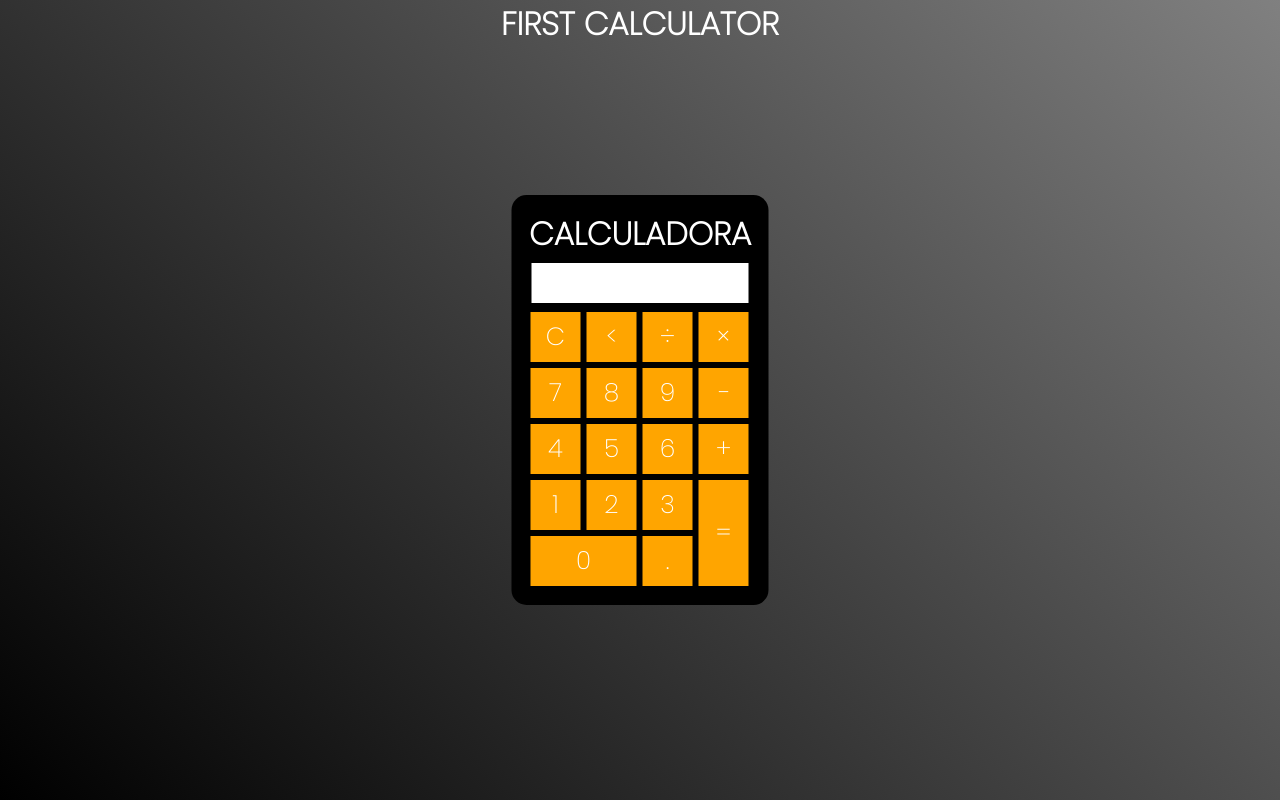
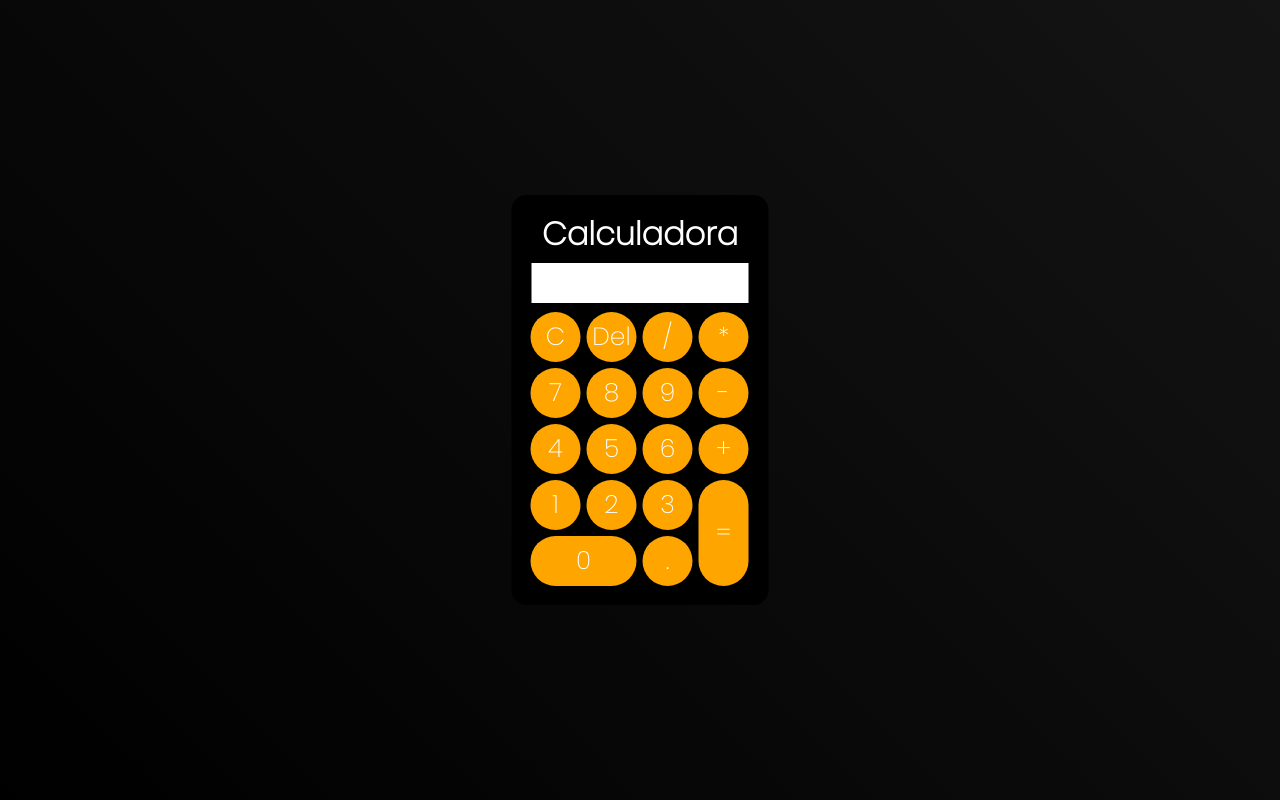
Before and after one commit to l4raujo/calculadora, a plain HTML site: page calculadora.html in a window 1280 px wide. Drawn offline with Linux system fonts and the light colour scheme.

Commit message:
Add files via upload

```diff
--- a/calculadora.html
+++ b/calculadora.html
@@ -8,38 +8,37 @@
 </head>
 <body>
     <div class="fundo">
-        <h1>FIRST CALCULATOR</h1>
         <div class="calculadora">
-            <h1>CALCULADORA</h1>
+            <h1>Calculadora</h1>
             <p id="result"></p>
             <table>
                 <tr>
-                    <td><button class="botao">C</button></td>
-                    <td><button class="botao"><</button></td>
-                    <td><button class="botao">&divide;</button></td>
-                    <td><button class="botao">&times;</button></td>
+                    <td><button class="botao" onclick="clean()">C</button></td>
+                    <td><button class="botao" onclick="back()">Del</button></td>
+                    <td><button class="botao" onclick="insert('/')">/</button></td>
+                    <td><button class="botao" onclick="insert('*')">*</button></td>
                 </tr>
                 <tr>
                     <td><button class="botao" onclick="insert('7')">7</button></td>
                     <td><button class="botao" onclick="insert('8')">8</button></td>
                     <td><button class="botao" onclick="insert('9')">9</button></td>
-                    <td><button class="botao">&minus;</button></td>
+                    <td><button class="botao" onclick="insert('-')">-</button></td>
                 </tr>
                 <tr>
                     <td><button class="botao" onclick="insert('4')">4</button></td>
                     <td><button class="botao" onclick="insert('5')">5</button></td>
                     <td><button class="botao" onclick="insert('6')">6</button></td>
-                    <td><button class="botao">&plus;</button></td>
+                    <td><button class="botao" onclick="insert('+')">+</button></td>
                 </tr>
                 <tr>
                     <td><button class="botao" onclick="insert('1')">1</button></td>
                     <td><button class="botao" onclick="insert('2')">2</button></td>
                     <td><button class="botao" onclick="insert('3')">3</button></td>
-                    <td rowspan="2"><button class="botao" style="height: 106px;">&equals;</button></td>
+                    <td rowspan="2"><button class="botao" style="height: 106px;" onclick="calcular()">=</button></td>
                 </tr>
                 <tr>
                     <td colspan="2"><button class="botao" style="width: 106px;" onclick="insert('0')">0</button></td>
-                    <td><button class="botao">.</button></td>
+                    <td><button class="botao" onclick="insert('.')">.</button></td>
                 </tr>
             </table>
         </div>
--- a/script.js
+++ b/script.js
@@ -2,3 +2,19 @@ function insert(num){
 var numero = document.getElementById('result').innerHTML;
 document.getElementById('result').innerHTML = numero + num;
 }
+
+function clean(){
+    document.getElementById('result').innerHTML = "";
+}
+
+function back(){
+    var resultado = document.getElementById('result').innerHTML;
+    document.getElementById('result').innerHTML = resultado.substring(0, resultado.length -1);
+}
+
+function calcular(){
+    var resultado = document.getElementById('result').innerHTML;
+    if(resultado){
+        document.getElementById('result').innerHTML = eval(resultado);
+    }
+}
--- a/style.css
+++ b/style.css
@@ -7,7 +7,7 @@
 }
 
 .fundo{
-    background-image: linear-gradient(45deg, black, gray);
+    background-image: linear-gradient(45deg, black, rgb(20, 20, 20));
     height: 100vh;
     color: #fff;
     font-family: Arial, Helvetica, sans-serif;
@@ -25,12 +25,13 @@
 }
 
 .botao{
+    height: 50px;
     width: 50px;
-    height: 50px;
     font-size: 25px;
     cursor: pointer;
     background-color: orange;
     border: none;
+    border-radius: 50px;
     color: #fff;
     margin: 2px;
 }
@@ -48,4 +49,7 @@
     font-size: 25px;
     color: black;
     text-align: right;
+    max-height: 25ch;
+    overflow: hidden;
+    text-overflow: ellipsis;
 }
```
